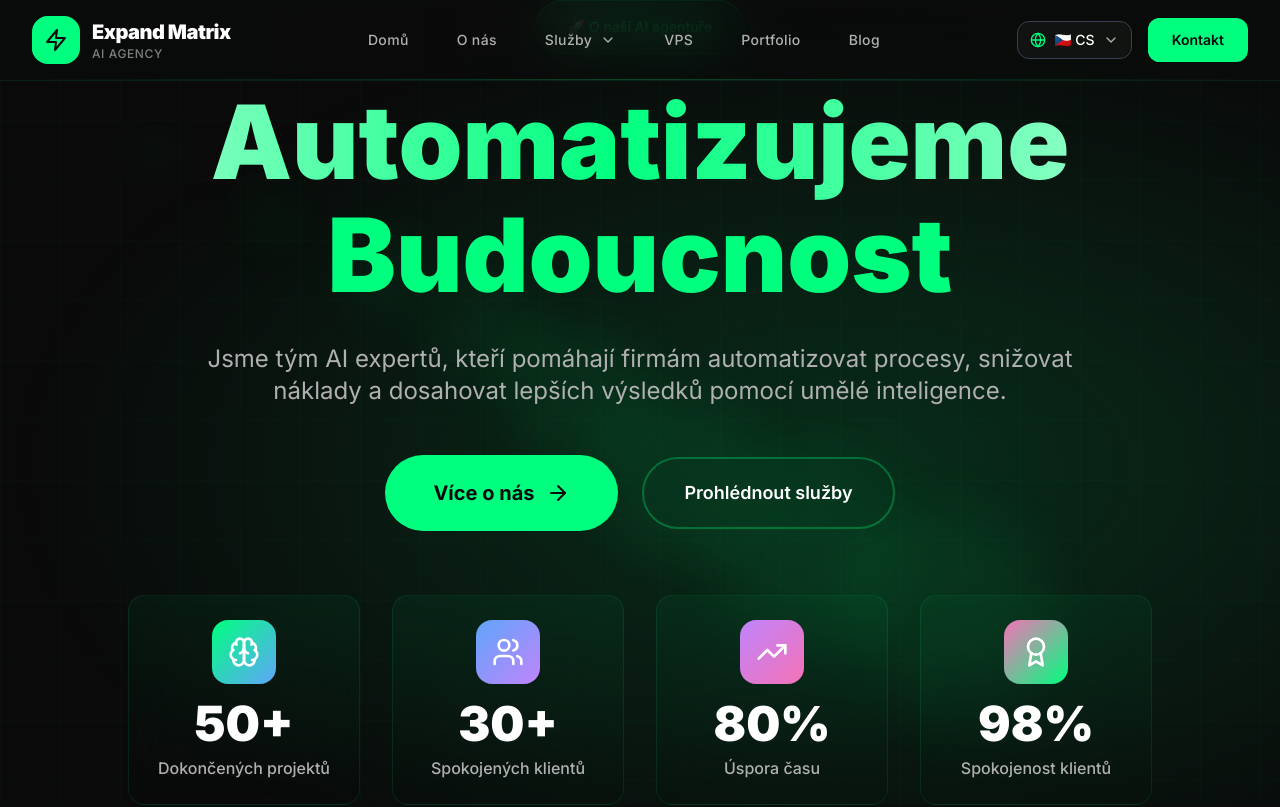
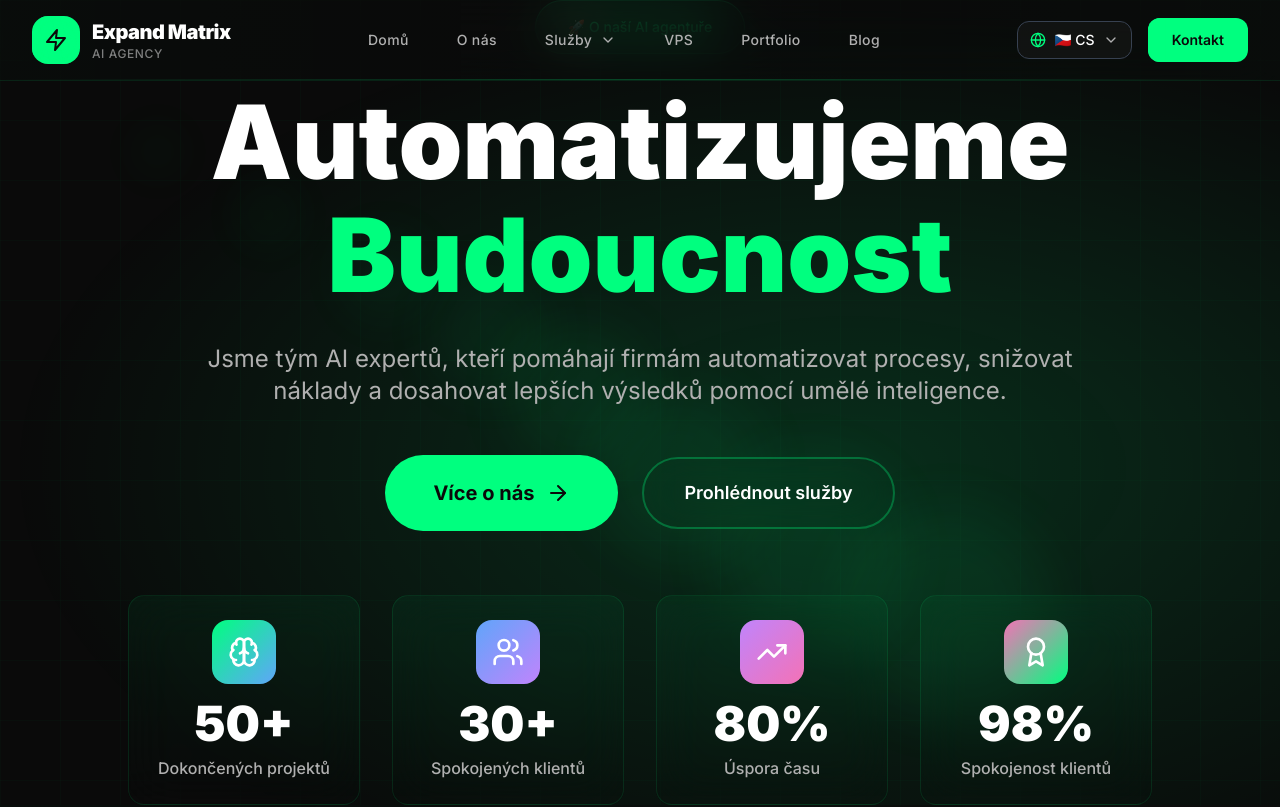
Before and after one commit to expandmatrix/expandmatrix_wep, a Next.js app: page /cs/o-nas in a window 1280 px wide. Shown: the top 807 px of the page. Built offline with nearby package versions, Linux system fonts and the light colour scheme.

Commit message:
Unify heading style on About page

```diff
--- a/components/about/AboutHero.tsx
+++ b/components/about/AboutHero.tsx
@@ -108,27 +108,17 @@ export default function AboutHero({ dict, lang }: AboutHeroProps) {
               {lang === 'cs' ? '🚀 O naší AI agentuře' : '🚀 About Our AI Agency'}
             </motion.span>
 
-            <h1 className="fluid-hero font-black mb-8 leading-tight">
-
-              <motion.span
-                className="bg-gradient-to-r from-text-primary via-accent-primary to-text-primary bg-clip-text text-transparent"
-                animate={{
-                  backgroundPosition: ['0% 50%', '100% 50%', '0% 50%'],
-                }}
-                transition={{
-                  duration: 5,
-                  repeat: Infinity,
-                  ease: "linear"
-                }}
-                style={{ backgroundSize: '200% 200%' }}
-              >
-                {lang === 'cs' ? 'Automatizujeme' : 'We Automate'}
-              </motion.span>
-              <br />
+            <motion.h1
+              initial={{ opacity: 0, y: 30 }}
+              animate={{ opacity: 1, y: 0 }}
+              transition={{ duration: 0.8 }}
+              className="fluid-hero font-black text-text-primary mb-8 leading-tight"
+            >
+              {lang === 'cs' ? 'Automatizujeme' : 'We Automate'}{' '}
               <span className="text-accent-primary">
                 {lang === 'cs' ? 'Budoucnost' : 'The Future'}
               </span>
-            </h1>
+            </motion.h1>
 
             <motion.p
               className="text-xl md:text-2xl 2xl:text-3xl 3xl:text-4xl text-text-secondary max-w-4xl mx-auto leading-relaxed mb-12"
```
